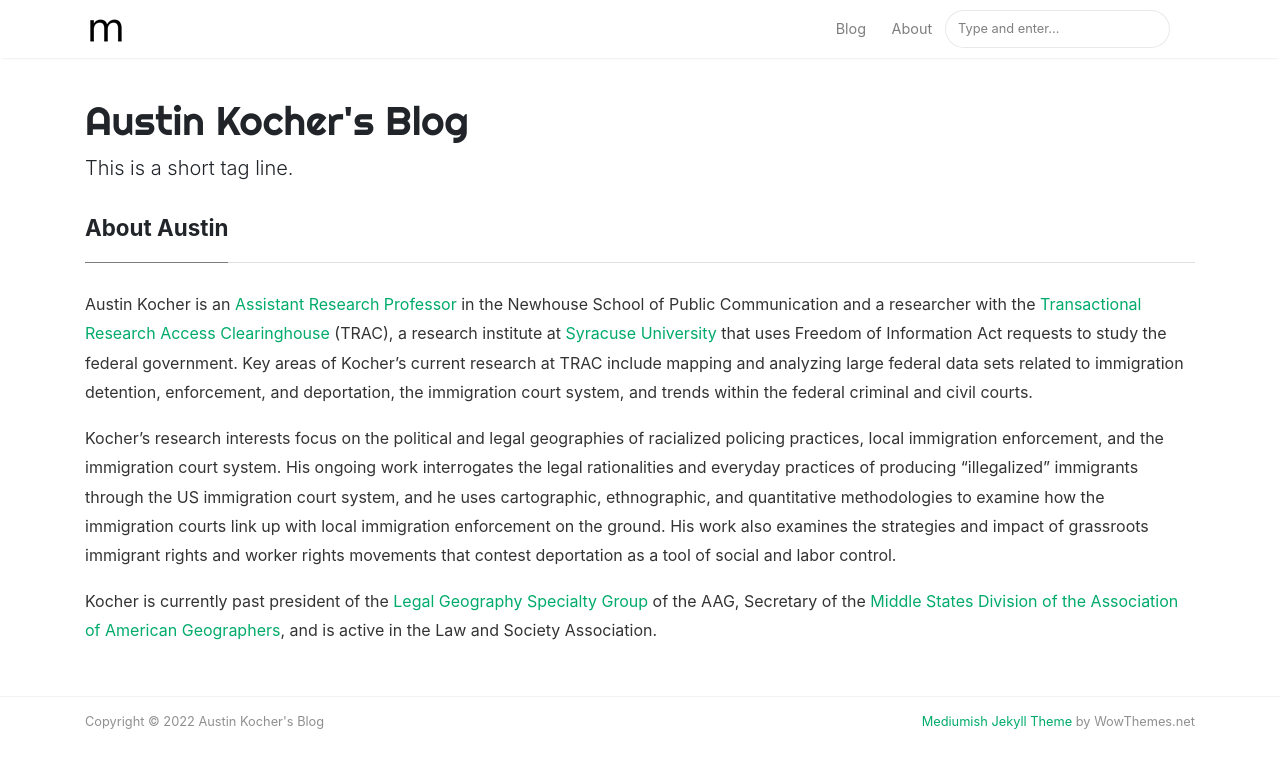
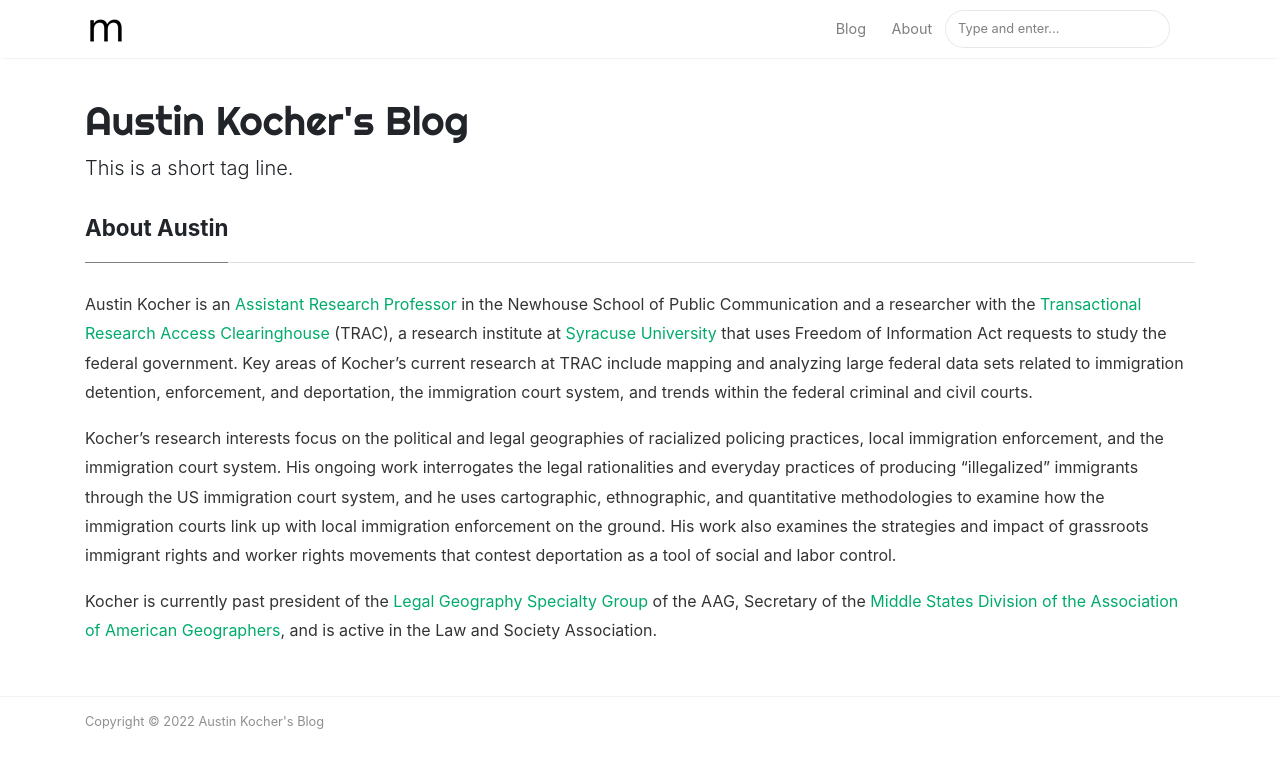
Before and after one commit to JAHqu2zyPA/mywebsite, a Jekyll site: the page built from _pages/about.md, in a window 1280 px wide. Shown: the top 768 px of the page. Built offline with Jekyll 4.4.1, drawn with Linux system fonts in a browser that asks for light colours; nearby versions of some CDN libraries.

Commit message:
footer managed

```diff
--- a/_layouts/default.html
+++ b/_layouts/default.html
@@ -159,7 +159,7 @@
                 Copyright © {{ site.time | date: "%Y" }} {{ site.name }}
             </div>
             <div class="col-md-6 col-sm-6 text-center text-lg-right">
-                <a target="_blank" href="https://www.wowthemes.net/mediumish-free-jekyll-template/">Mediumish Jekyll Theme</a> by WowThemes.net
+                <!-- <a target="_blank" href="https://www.wowthemes.net/mediumish-free-jekyll-template/">Mediumish Jekyll Theme</a> by WowThemes.net -->
             </div>
         </div>
     </div>
```
